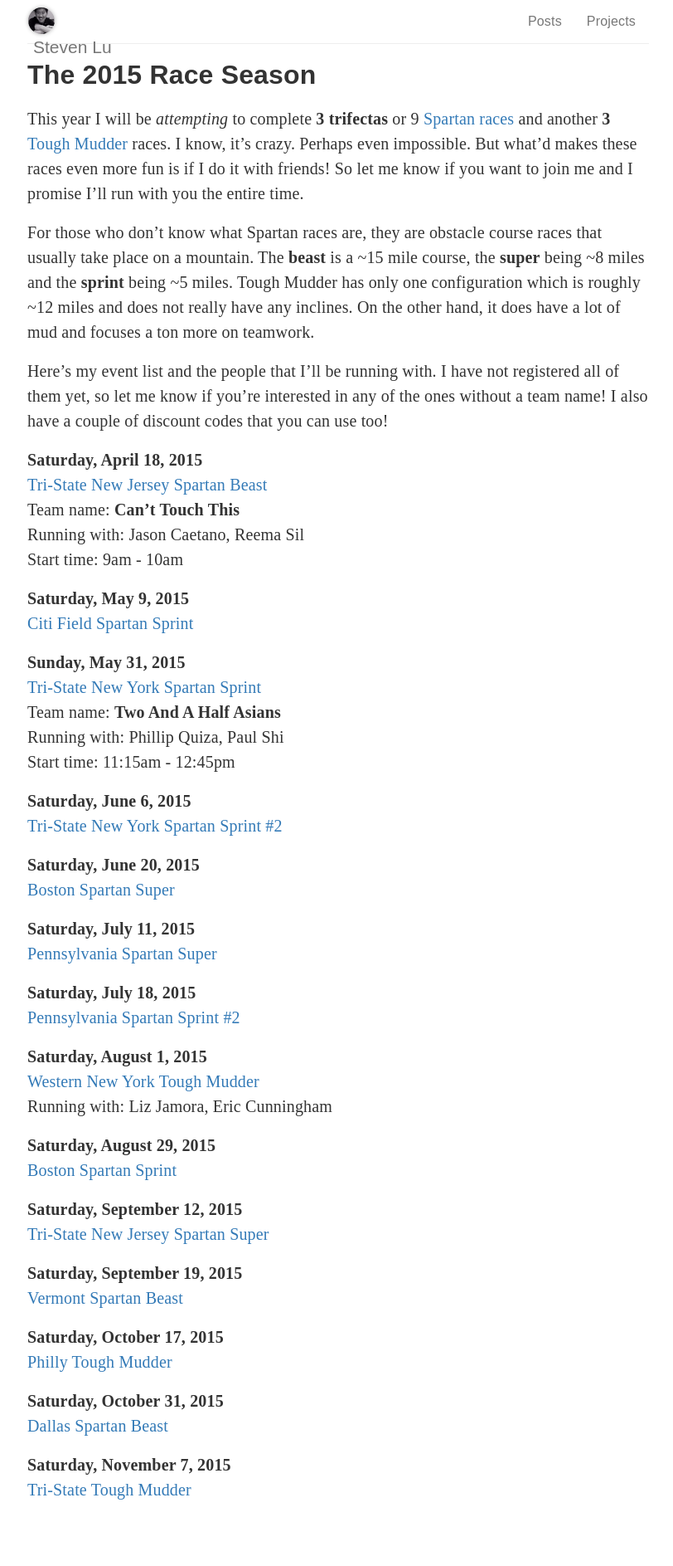
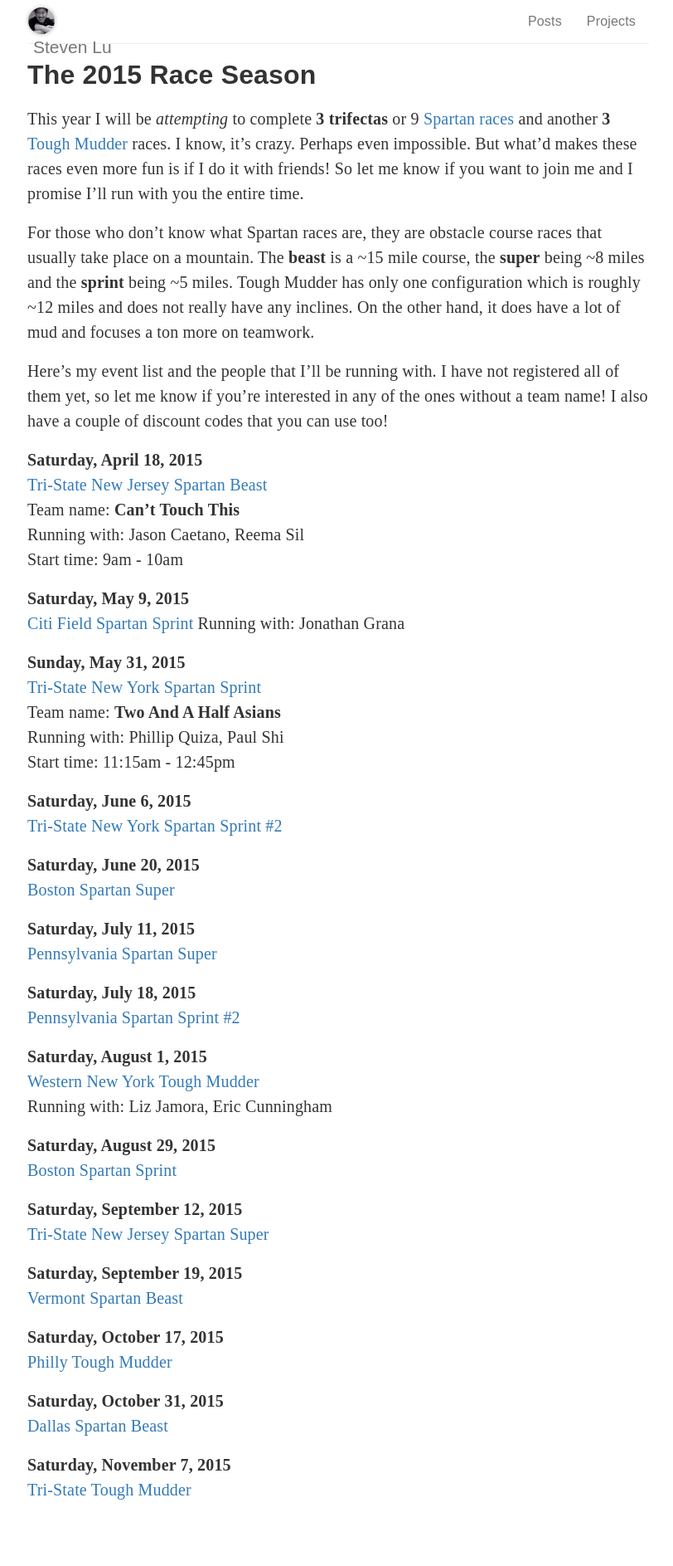
Before and after one commit to sjlu/sjlu.github.io, a Jekyll site: the page built from races/index.md, in a window 1280 px wide. Shown: the whole page at 83% size, without its empty margins (232-1044 px from the left). Built offline with Jekyll 4.4.1, drawn with Linux system fonts in a browser that asks for light colours; nearby versions of some CDN libraries; comment, search, counter and statistics services are not loaded.

Commit message:
adding jon grana

```diff
--- a/races/index.md
+++ b/races/index.md
@@ -17,6 +17,7 @@
 
 **Saturday, May 9, 2015** \\
 [Citi Field Spartan Sprint](http://www.spartan.com/events/?event_id=420/citi-field-sprint-%28stadium%29)
+Running with: Jonathan Grana
 
 **Sunday, May 31, 2015** \\
 [Tri-State New York Spartan Sprint](http://www.spartan.com/events/?event_id=423/tri-state-new-york-sprint) \\
```
